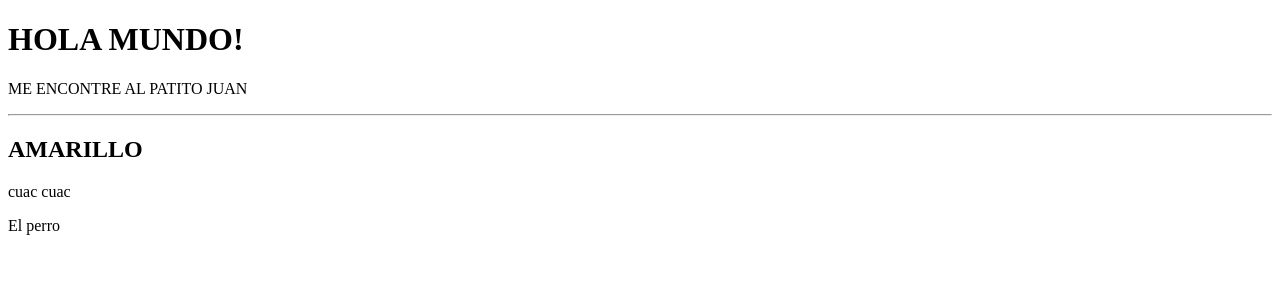
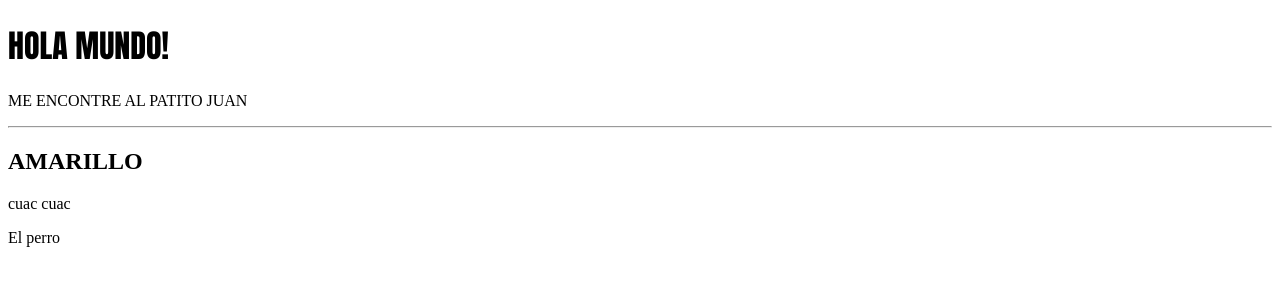
Before and after one commit to TatianaVargasD/misitioweb05, a plain HTML site: page index.html in a window 1280 px wide. Drawn offline with Linux system fonts and the light colour scheme.

Commit message:
mensaje del commit

```diff
--- /dev/null
+++ b/css/style.css
@@ -0,0 +1,3 @@
+h1 {
+    font-family:Impact, Haettenschweiler, 'Arial Narrow Bold', sans-serif
+}
--- a/index.html
+++ b/index.html
@@ -4,6 +4,7 @@
     <meta charset="UTF-8">
     <meta http-equiv="X-UA-Compatible" content="IE=edge">
     <meta name="viewport" content="width=device-width, initial-scale=1.0">
+    <link rel="stylesheet" href="css/style.css">
     <title> Mi primer titulo en la web</title>
 </head>
 <body>
```
